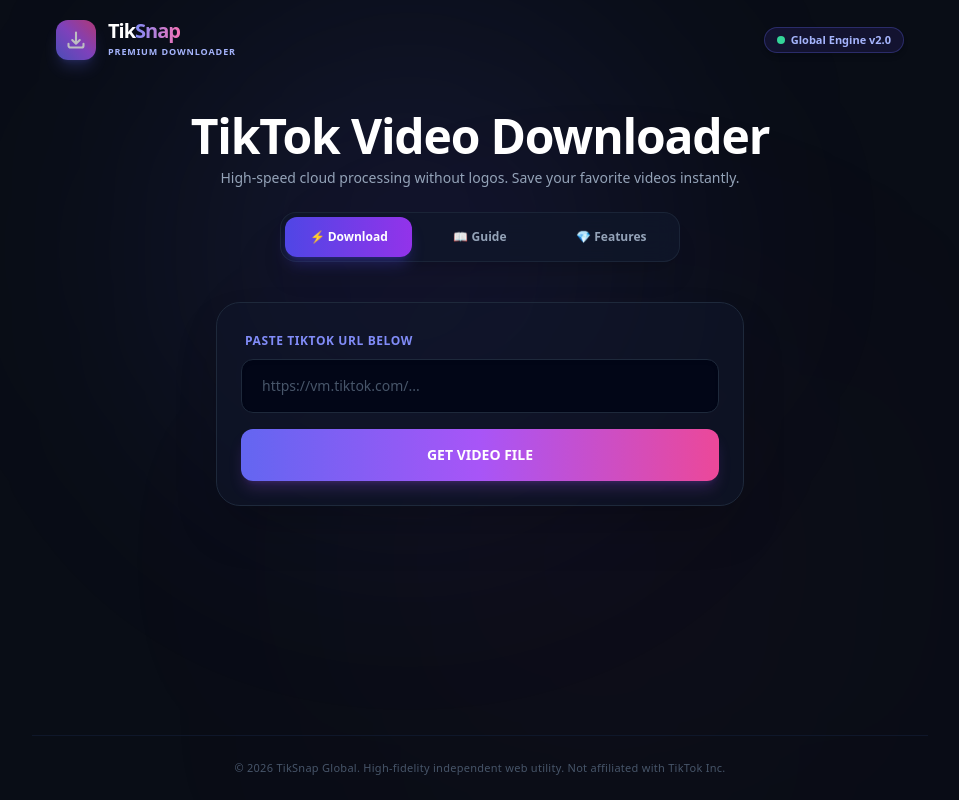
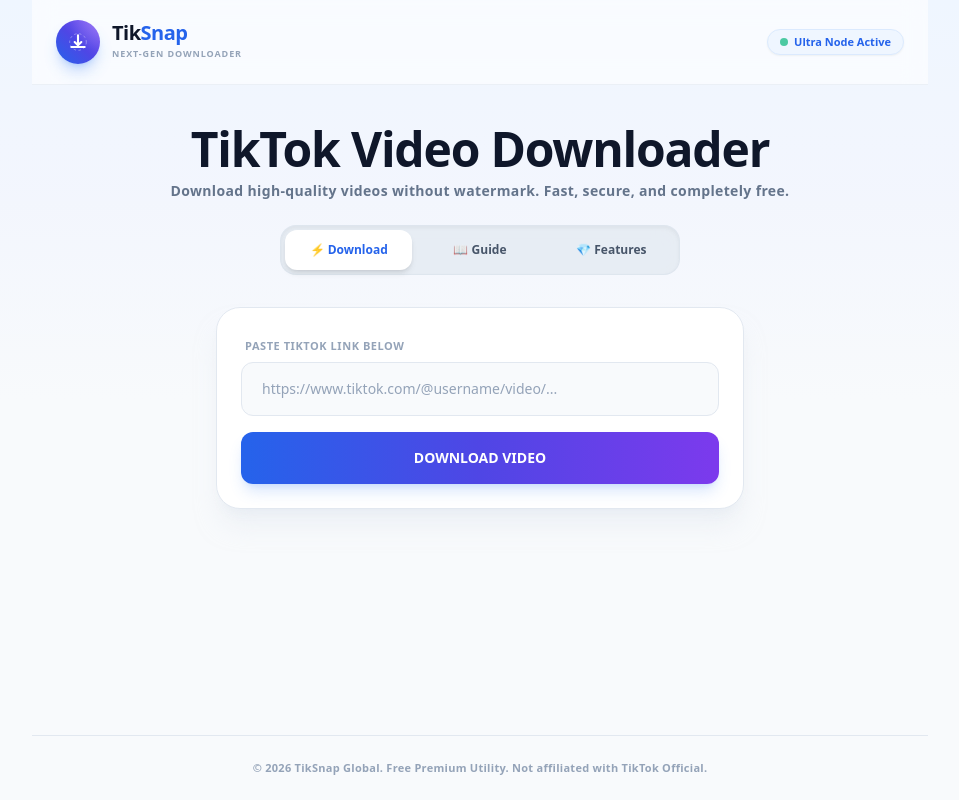
Before and after one commit to Felix-X0/tiktok-downloader, a Next.js app: page / in a window 1280 px wide. Shown: the whole page, without its empty margins (160-1119 px from the left). Built offline with nearby package versions, Linux system fonts and the light colour scheme.

Commit message:
Refactor UI elements and enhance error messages
Updated UI and error messages for improved clarity and user experience. Changed background color and adjusted button styles.

```diff
--- a/src/app/page.js
+++ b/src/app/page.js
@@ -2,7 +2,7 @@
 import { useState } from 'react';
 
 export default function Home() {
-  const [activeTab, setActiveTab] = useState('download'); // State untuk kontrol 3 lembar
+  const [activeTab, setActiveTab] = useState('download');
   const [url, setUrl] = useState('');
   const [loading, setLoading] = useState(false);
   const [videoData, setVideoData] = useState(null);
@@ -15,7 +15,7 @@
     setVideoData(null);
 
     if (!url.includes('tiktok.com')) {
-        setError('Invalid link! Please paste a valid TikTok video URL.');
+        setError('Invalid link! Please enter a valid TikTok video URL.');
         setLoading(false);
         return;
     }
@@ -31,72 +31,80 @@
       if (data.success) {
         setVideoData(data);
       } else {
-        setError(data.error || 'Video not found. Make sure the video is public.');
+        setError(data.error || 'Video not found. Please ensure the video is public.');
       }
     } catch (err) {
-      setError('Server connection error. Please try again.');
+      setError('Server connection failed. Please try again.');
     } finally {
       setLoading(false);
     }
   };
 
   return (
-    // Background sinematik kaya warna (Deep Slate dengan Aura Neon Indigo-Purple)
-    <main className="min-h-[100dvh] bg-[#090d16] text-white flex flex-col relative font-sans antialiased overflow-x-hidden">
+    <main className="min-h-[100dvh] bg-[#f8fafc] text-slate-900 flex flex-col relative font-sans antialiased overflow-x-hidden">
 
-      {/* Ornamen Desain Latar Belakang (Aura Glow Berwarna) */}
-      <div className="absolute top-0 left-1/4 w-[500px] h-[500px] bg-indigo-500/10 rounded-full blur-[120px] pointer-events-none"></div>
-      <div className="absolute bottom-10 right-1/4 w-[400px] h-[400px] bg-pink-500/5 rounded-full blur-[150px] pointer-events-none"></div>
+      {/* Background Soft Gradients */}
+      <div className="absolute top-0 left-1/2 -translate-x-1/2 w-full max-w-7xl h-[400px] bg-gradient-to-b from-blue-50 via-indigo-50/50 to-transparent pointer-events-none z-0"></div>
 
-      {/* HEADER / NAVBAR TRUSTED LOGO */}
-      <header className="w-full max-w-4xl mx-auto flex justify-between items-center px-6 py-5 z-10">
+      {/* HEADER / NAVBAR */}
+      <header className="w-full max-w-4xl mx-auto flex justify-between items-center px-6 py-5 z-10 border-b border-slate-200/60 bg-white/60 backdrop-blur-md sticky top-0">
         <div className="flex items-center gap-3">
-            {/* Logo SVG Premium Mewah & Terpercaya */}
-            <div className="w-10 h-10 rounded-xl bg-gradient-to-tr from-indigo-500 via-purple-500 to-pink-500 flex items-center justify-center shadow-lg shadow-indigo-500/30 animate-pulse">
-                <svg className="w-5 h-5 text-white" fill="none" stroke="currentColor" strokeWidth="2.5" viewBox="0 0 24 24">
-                    <path strokeLinecap="round" strokeLinejoin="round" d="M3 16.5v2.25A2.25 2.25 0 005.25 21h13.5A2.25 2.25 0 0021 18.75V16.5M16.5 12L12 16.5m0 0L7.5 12m4.5 4.5V3"></path>
+
+            {/* LOGO BARU: PERPADUAN BULAT & SEGITIGA DOWNLOAD MODERN */}
+            <div className="w-11 h-11 rounded-full bg-gradient-to-tr from-blue-600 via-indigo-600 to-violet-500 flex items-center justify-center shadow-lg shadow-blue-500/30 shrink-0 relative overflow-hidden group">
+                {/* Efek Kilauan Segitiga Latar Belakang */}
+                <div className="absolute inset-0 bg-[radial-gradient(circle_at_top_right,_var(--tw-gradient-stops))] from-white/20 via-transparent to-transparent"></div>
+                {/* Ikon Kombinasi Segitiga Play + Panah Download */}
+                <svg className="w-5 h-5 text-white relative z-10" fill="none" stroke="currentColor" strokeWidth="2.5" viewBox="0 0 24 24">
+                    {/* Lingkaran Internal Halus */}
+                    <circle cx="12" cy="12" r="10" stroke="currentColor" strokeWidth="1" strokeDasharray="3 3" className="opacity-40" />
+                    {/* Segitiga Play / Bentuk Panah Tajam Modern */}
+                    <path strokeLinecap="round" strokeLinejoin="round" d="M9 4.5v15m0-15l8.5 7.5L9 19.5M9 12h11" className="hidden" />
+                    {/* Desain Panah Download Eksklusif */}
+                    <path strokeLinecap="round" strokeLinejoin="round" d="M12 4v12m0 0l4-4m-4 4l-4-4M4 18h16" />
                 </svg>
             </div>
+
             <div className="flex flex-col">
-                <span className="text-xl font-black tracking-tighter text-white leading-none">Tik<span className="text-transparent bg-clip-text bg-gradient-to-r from-indigo-400 to-pink-400">Snap</span></span>
-                <span className="text-[9px] text-indigo-300 font-extrabold tracking-widest uppercase mt-1">Premium Downloader</span>
+                <span className="text-xl font-black tracking-tight text-slate-900 leading-none">Tik<span className="text-blue-600">Snap</span></span>
+                <span className="text-[9px] text-slate-400 font-bold tracking-widest uppercase mt-1">Next-Gen Downloader</span>
             </div>
         </div>
         <div>
-            <span className="px-3 py-1 bg-indigo-950/50 border border-indigo-500/30 rounded-full text-[11px] font-bold text-indigo-300 flex items-center gap-1.5 shadow-md">
-                <span className="w-2 h-2 rounded-full bg-emerald-400"></span> Global Engine v2.0
+            <span className="px-3 py-1 bg-blue-50 border border-blue-100 rounded-full text-[11px] font-bold text-blue-600 flex items-center gap-1.5 shadow-sm">
+                <span className="w-2 h-2 rounded-full bg-emerald-500 animate-pulse"></span> Ultra Node Active
             </span>
         </div>
       </header>
 
-      {/* HERO TITLE (Selalu Terlihat Menarik di Atas) */}
-      <section className="text-center px-6 pt-8 pb-4 z-10 max-w-2xl mx-auto space-y-2">
-         <h1 className="text-3xl md:text-5xl font-black tracking-tight leading-none text-white">
+      {/* HERO TITLE */}
+      <section className="text-center px-6 pt-10 pb-4 z-10 max-w-2xl mx-auto space-y-2">
+         <h1 className="text-3xl md:text-5xl font-black tracking-tight text-slate-900 leading-none">
             TikTok Video Downloader
          </h1>
-         <p className="text-xs md:text-sm text-slate-400 font-medium">
-            High-speed cloud processing without logos. Save your favorite videos instantly.
+         <p className="text-xs md:text-sm text-slate-500 font-semibold tracking-wide">
+            Download high-quality videos without watermark. Fast, secure, and completely free.
          </p>
       </section>
 
-      {/* SEGMENTED CONTROLLER (Navigasi 3 Lembar yang Mewah) */}
+      {/* CONTROLLER 3 LEMBAR */}
       <div className="w-full max-w-md mx-auto px-6 z-10 mt-2">
-         <div className="bg-slate-900/80 p-1 rounded-2xl border border-slate-800/80 flex gap-1 shadow-xl backdrop-blur-md">
+         <div className="bg-slate-200/70 p-1 rounded-2xl flex gap-1 shadow-inner border border-slate-300/30 backdrop-blur-md">
              <button
                  onClick={() => setActiveTab('download')}
-                 className={`flex-1 py-3 text-xs font-black rounded-xl transition-all duration-300 ${activeTab === 'download' ? 'bg-gradient-to-r from-indigo-600 to-purple-600 text-white shadow-lg shadow-indigo-600/30' : 'text-slate-400 hover:text-white'}`}
+                 className={`flex-1 py-3 text-xs font-black rounded-xl transition-all duration-300 ${activeTab === 'download' ? 'bg-white text-blue-600 shadow-md' : 'text-slate-600 hover:text-slate-900'}`}
              >
                  ⚡ Download
              </button>
              <button
                  onClick={() => setActiveTab('guide')}
-                 className={`flex-1 py-3 text-xs font-black rounded-xl transition-all duration-300 ${activeTab === 'guide' ? 'bg-gradient-to-r from-indigo-600 to-purple-600 text-white shadow-lg shadow-indigo-600/30' : 'text-slate-400 hover:text-white'}`}
+                 className={`flex-1 py-3 text-xs font-black rounded-xl transition-all duration-300 ${activeTab === 'guide' ? 'bg-white text-blue-600 shadow-md' : 'text-slate-600 hover:text-slate-900'}`}
              >
                  📖 Guide
              </button>
              <button
                  onClick={() => setActiveTab('features')}
-                 className={`flex-1 py-3 text-xs font-black rounded-xl transition-all duration-300 ${activeTab === 'features' ? 'bg-gradient-to-r from-indigo-600 to-purple-600 text-white shadow-lg shadow-indigo-600/30' : 'text-slate-400 hover:text-white'}`}
+                 className={`flex-1 py-3 text-xs font-black rounded-xl transition-all duration-300 ${activeTab === 'features' ? 'bg-white text-blue-600 shadow-md' : 'text-slate-600 hover:text-slate-900'}`}
              >
                  💎 Features
              </button>
@@ -104,18 +112,18 @@
       </div>
 
       {/* AREA LEMBAR KONTEN INTERAKTIF */}
-      <div className="flex-1 w-full max-w-xl mx-auto p-6 flex flex-col justify-start z-10 mt-4 min-h-[350px]">
+      <div className="flex-1 w-full max-w-xl mx-auto p-6 flex flex-col justify-start z-10 mt-2 min-h-[350px]">
 
         {/* ================= LEMBAR 1: DOWNLOADER ================= */}
         {activeTab === 'download' && (
           <div className="space-y-6 animate-slide-in w-full">
-            <div className="bg-slate-900/60 border border-slate-800 p-4 md:p-6 rounded-3xl shadow-2xl backdrop-blur-md space-y-4">
-                <div className="space-y-2">
-                    <label className="text-xs font-extrabold text-indigo-400 tracking-wider uppercase px-1">Paste TikTok URL Below</label>
+            <div className="bg-white border border-slate-200 p-5 md:p-6 rounded-3xl shadow-xl shadow-slate-200/50 space-y-4">
+                <div className="space-y-1.5">
+                    <label className="text-[11px] font-bold text-slate-400 tracking-wider uppercase px-1">Paste TikTok Link Below</label>
                     <input
                         type="url"
-                        placeholder="https://vm.tiktok.com/..."
-                        className="w-full px-5 py-4 bg-slate-950 border border-slate-800 focus:border-indigo-500/60 rounded-xl focus:outline-none text-white placeholder-slate-600 text-sm font-medium transition-all shadow-inner"
+                        placeholder="https://www.tiktok.com/@username/video/..."
+                        className="w-full px-5 py-4 bg-slate-50 border border-slate-200 focus:border-blue-500 focus:bg-white rounded-xl focus:outline-none text-slate-900 placeholder-slate-400 text-sm font-medium transition-all"
                         value={url}
                         onChange={(e) => setUrl(e.target.value)}
                     />
@@ -124,33 +132,33 @@
                 <button
                     onClick={handleDownload}
                     disabled={loading}
-                    className="w-full py-4 bg-gradient-to-r from-indigo-500 via-purple-500 to-pink-500 hover:from-indigo-400 hover:to-pink-400 text-white font-black text-sm rounded-xl active:scale-95 transition-all disabled:opacity-50 flex items-center justify-center gap-2 shadow-lg shadow-purple-500/20"
+                    className="w-full py-4 bg-gradient-to-r from-blue-600 via-indigo-600 to-violet-600 hover:from-blue-500 hover:to-violet-500 text-white font-black text-sm rounded-xl active:scale-95 transition-all disabled:opacity-50 flex items-center justify-center gap-2 shadow-lg shadow-blue-500/20"
                 >
                     {loading ? (
                         <>
                             <div className="w-4 h-4 border-2 border-white/20 border-t-white rounded-full animate-spin"></div>
-                            CONVERTING NOW...
+                            PROCESSING...
                         </>
-                    ) : 'GET VIDEO FILE'}
+                    ) : 'DOWNLOAD VIDEO'}
                 </button>
             </div>
 
-            {error && <p className="text-red-400 text-center text-xs font-bold bg-red-500/10 py-3 px-4 rounded-xl border border-red-500/20 animate-pulse">⚠️ {error}</p>}
+            {error && <p className="text-red-600 text-center text-xs font-bold bg-red-50/80 py-3 px-4 rounded-xl border border-red-200 animate-pulse">⚠️ {error}</p>}
 
-            {/* HASIL UNDUHAN EDITAN KAYA WARNA */}
+            {/* HASIL UNDUHAN KARTU PUTIH BERSIH */}
             {videoData && (
-              <div className="bg-gradient-to-b from-slate-900 to-indigo-950/40 border border-indigo-500/30 p-5 rounded-3xl flex gap-4 animate-scale-up shadow-2xl relative overflow-hidden">
-                  <div className="absolute top-0 right-0 px-3 py-1 bg-emerald-500 text-slate-950 text-[10px] font-black rounded-bl-xl tracking-widest uppercase">HD UNLOCKED</div>
-                  <img src={videoData.cover} alt="Cover" className="w-24 h-36 object-cover rounded-xl border border-slate-800 shrink-0 shadow-lg" />
+              <div className="bg-white border border-blue-100 p-5 rounded-3xl flex gap-4 animate-scale-up shadow-xl shadow-blue-500/5 relative overflow-hidden">
+                  <div className="absolute top-0 right-0 px-3 py-1 bg-blue-600 text-white text-[10px] font-black rounded-bl-xl tracking-widest uppercase">HD READY</div>
+                  <img src={videoData.cover} alt="Cover" className="w-24 h-36 object-cover rounded-xl border border-slate-100 shrink-0 shadow-md" />
                   <div className="flex-1 flex flex-col justify-between py-1 min-w-0">
                       <div>
-                          <p className="font-black text-base text-white truncate">@{videoData.author}</p>
-                          <p className="text-xs text-slate-400 mt-1 line-clamp-2 font-medium leading-relaxed">
-                            {videoData.title || 'No description provided.'}
+                          <p className="font-black text-base text-slate-900 truncate">@{videoData.author}</p>
+                          <p className="text-xs text-slate-500 mt-1 line-clamp-2 font-medium leading-relaxed">
+                            {videoData.title || 'TikTok Video File'}
                           </p>
                       </div>
-                      <a href={videoData.videoUrl} target="_blank" rel="noreferrer" className="w-full text-center py-3 bg-gradient-to-r from-emerald-500 to-teal-500 text-slate-950 text-xs font-black rounded-xl shadow-lg shadow-emerald-500/20 active:scale-95 transition-all tracking-wider uppercase">
-                          Download Server MP4
+                      <a href={videoData.videoUrl} target="_blank" rel="noreferrer" className="w-full text-center py-3 bg-emerald-600 hover:bg-emerald-500 text-white text-xs font-black rounded-xl shadow-lg shadow-emerald-500/10 active:scale-95 transition-all tracking-wider uppercase">
+                          SAVE VIDEO NOW
                       </a>
                   </div>
               </div>
@@ -158,68 +166,68 @@
           </div>
         )}
 
-        {/* ================= LEMBAR 2: PANDUAN BERGAYA KARTU ================= */}
+        {/* ================= LEMBAR 2: PANDUAN BERGAYA KARTU CERAH ================= */}
         {activeTab === 'guide' && (
           <div className="space-y-4 animate-slide-in w-full">
-            <div className="bg-slate-900/40 border border-slate-900 p-4 rounded-2xl flex gap-4 items-center transition-all hover:border-indigo-500/30">
-                <div className="w-10 h-10 rounded-xl bg-gradient-to-br from-indigo-500 to-purple-500 text-white flex items-center justify-center font-black shadow-md shrink-0">1</div>
+            <div className="bg-white border border-slate-200 p-4 rounded-2xl flex gap-4 items-center shadow-sm transition-all hover:border-blue-500/30">
+                <div className="w-10 h-10 rounded-xl bg-blue-50 text-blue-600 flex items-center justify-center font-black border border-blue-100 shadow-sm shrink-0">1</div>
                 <div>
-                    <h4 className="font-extrabold text-sm text-white">Copy Link</h4>
-                    <p className="text-xs text-slate-400 mt-0.5 font-medium">Tap Share on TikTok and select Copy Link.</p>
+                    <h4 className="font-extrabold text-sm text-slate-900">Copy URL</h4>
+                    <p className="text-xs text-slate-500 mt-0.5 font-semibold">Open TikTok, click share and select 'Copy Link'.</p>
                 </div>
             </div>
-            <div className="bg-slate-900/40 border border-slate-900 p-4 rounded-2xl flex gap-4 items-center transition-all hover:border-purple-500/30">
-                <div className="w-10 h-10 rounded-xl bg-gradient-to-br from-purple-500 to-pink-500 text-white flex items-center justify-center font-black shadow-md shrink-0">2</div>
+            <div className="bg-white border border-slate-200 p-4 rounded-2xl flex gap-4 items-center shadow-sm transition-all hover:border-blue-500/30">
+                <div className="w-10 h-10 rounded-xl bg-indigo-50 text-indigo-600 flex items-center justify-center font-black border border-indigo-100 shadow-sm shrink-0">2</div>
                 <div>
-                    <h4 className="font-extrabold text-sm text-white">Paste URL</h4>
-                    <p className="text-xs text-slate-400 mt-0.5 font-medium">Switch to 'Download' tab and paste your link.</p>
+                    <h4 className="font-extrabold text-sm text-slate-900">Paste Link</h4>
+                    <p className="text-xs text-slate-500 mt-0.5 font-semibold">Navigate back here, open 'Download' tab and paste.</p>
                 </div>
             </div>
-            <div className="bg-slate-900/40 border border-slate-900 p-4 rounded-2xl flex gap-4 items-center transition-all hover:border-pink-500/30">
-                <div className="w-10 h-10 rounded-xl bg-gradient-to-br from-pink-500 to-orange-500 text-white flex items-center justify-center font-black shadow-md shrink-0">3</div>
+            <div className="bg-white border border-slate-200 p-4 rounded-2xl flex gap-4 items-center shadow-sm transition-all hover:border-blue-500/30">
+                <div className="w-10 h-10 rounded-xl bg-purple-50 text-purple-600 flex items-center justify-center font-black border border-purple-100 shadow-sm shrink-0">3</div>
                 <div>
-                    <h4 className="font-extrabold text-sm text-white">Save Media</h4>
-                    <p className="text-xs text-slate-400 mt-0.5 font-medium">Click Download button and secure your file instantly.</p>
+                    <h4 className="font-extrabold text-sm text-slate-900">Get File</h4>
+                    <p className="text-xs text-slate-500 mt-0.5 font-semibold">Click Download and save your watermark-free video.</p>
                 </div>
             </div>
           </div>
         )}
 
-        {/* ================= LEMBAR 3: FITUR GRID KAYA WARNA ================= */}
+        {/* ================= LEMBAR 3: FITUR GRID BERWARNA SEGAR ================= */}
         {activeTab === 'features' && (
           <div className="grid grid-cols-2 gap-3 animate-slide-in w-full">
-            <div className="p-4 bg-slate-900/60 border border-slate-800 rounded-2xl space-y-2">
-                <span className="text-lg">🔥</span>
-                <h4 className="font-extrabold text-xs text-white tracking-tight">Zero Watermark</h4>
-                <p className="text-[11px] text-slate-500 leading-normal font-medium">Completely clean files without brand logos.</p>
+            <div className="p-4 bg-white border border-slate-200 rounded-2xl space-y-1.5 shadow-sm">
+                <span className="text-lg">✨</span>
+                <h4 className="font-extrabold text-xs text-slate-900 tracking-tight">No Watermark</h4>
+                <p className="text-[11px] text-slate-500 leading-normal font-semibold">Clean video files without any logo overlays.</p>
             </div>
-            <div className="p-4 bg-slate-900/60 border border-slate-800 rounded-2xl space-y-2">
+            <div className="p-4 bg-white border border-slate-200 rounded-2xl space-y-1.5 shadow-sm">
                 <span className="text-lg">⚡</span>
-                <h4 className="font-extrabold text-xs text-white tracking-tight">Cloud Engine</h4>
-                <p className="text-[11px] text-slate-500 leading-normal font-medium">Ultra-fast response backend processing.</p>
+                <h4 className="font-extrabold text-xs text-slate-900 tracking-tight">High Speed</h4>
+                <p className="text-[11px] text-slate-500 leading-normal font-semibold">Instant processing via advanced cloud server.</p>
             </div>
-            <div className="p-4 bg-slate-900/60 border border-slate-800 rounded-2xl space-y-2">
+            <div className="p-4 bg-white border border-slate-200 rounded-2xl space-y-1.5 shadow-sm">
                 <span className="text-lg">🔒</span>
-                <h4 className="font-extrabold text-xs text-white tracking-tight">Safe & Anonymous</h4>
-                <p className="text-[11px] text-slate-500 leading-normal font-medium">No tracking, no registration data required.</p>
+                <h4 className="font-extrabold text-xs text-slate-900 tracking-tight">Secure Service</h4>
+                <p className="text-[11px] text-slate-500 leading-normal font-semibold">No data logging, 100% private and safe.</p>
             </div>
-            <div className="p-4 bg-slate-900/60 border border-slate-800 rounded-2xl space-y-2">
-                <span className="text-lg">🌍</span>
-                <h4 className="font-extrabold text-xs text-white tracking-tight">Global Support</h4>
-                <p className="text-[11px] text-slate-500 leading-normal font-medium">Compatible across all iOS, Android & PC systems.</p>
+            <div className="p-4 bg-white border border-slate-200 rounded-2xl space-y-1.5 shadow-sm">
+                <span className="text-lg">💻</span>
+                <h4 className="font-extrabold text-xs text-slate-900 tracking-tight">Fully Responsive</h4>
+                <p className="text-[11px] text-slate-500 leading-normal font-semibold">Works perfectly on iOS, Android, and PC browsers.</p>
             </div>
           </div>
         )}
       </div>
 
       {/* FOOTER */}
-      <footer className="w-full max-w-4xl mx-auto py-6 border-t border-slate-900 text-center text-slate-600 px-6 z-10">
-        <p className="text-[11px] font-medium tracking-wide">
-          © 2026 TikSnap Global. High-fidelity independent web utility. Not affiliated with TikTok Inc.
+      <footer className="w-full max-w-4xl mx-auto py-6 border-t border-slate-200 text-center text-slate-400 px-6 z-10 mt-auto">
+        <p className="text-[11px] font-bold tracking-wide">
+          © 2026 TikSnap Global. Free Premium Utility. Not affiliated with TikTok Official.
         </p>
       </footer>
 
-      {/* ANIMASI TRANSISI HALUS */}
+      {/* ANIMASI TRANSISI */}
       <style jsx global>{`
         @keyframes slide-in {
             from { opacity: 0; transform: translateY(6px); }
@@ -230,13 +238,13 @@
             to { opacity: 1; transform: scale(1); }
         }
         .animate-slide-in {
-            animation: slide-in 0.35s cubic-bezier(0.16, 1, 0.3, 1) forwards;
+            animation: slide-in 0.3s cubic-bezier(0.16, 1, 0.3, 1) forwards;
         }
         .animate-scale-up {
-            animation: scale-up 0.3s cubic-bezier(0.16, 1, 0.3, 1) forwards;
+            animation: scale-up 0.25s cubic-bezier(0.16, 1, 0.3, 1) forwards;
         }
         body {
-            background-color: #090d16;
+            background-color: #f8fafc;
         }
       `}</style>
     </main>
```
